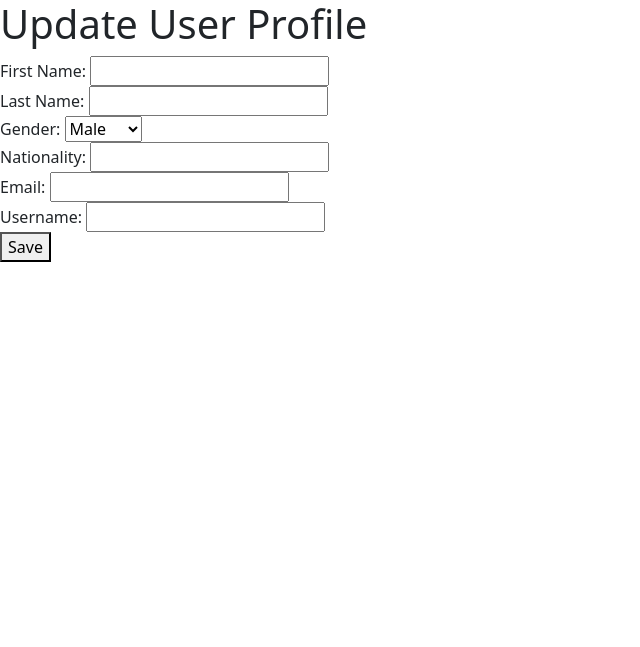
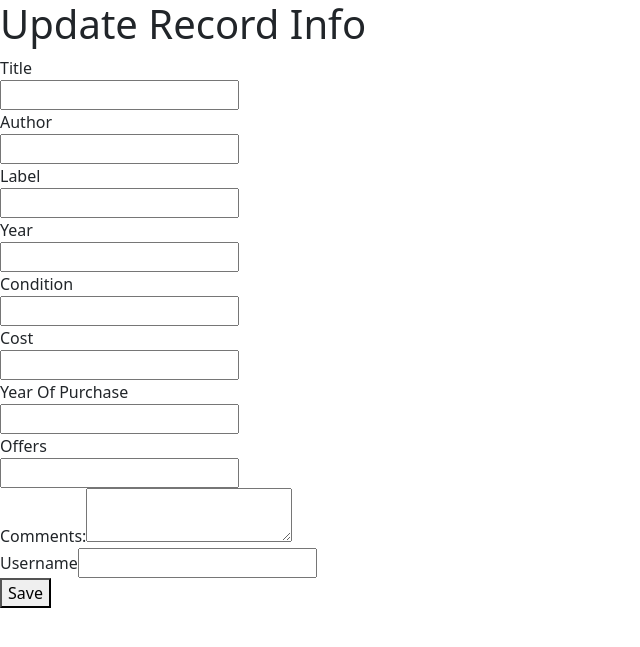
Before and after one commit to AndreaCignoni/Restful_API_Project, a Flask app: template BigProject/app/templates/recordUpdate.html in a window 1280 px wide. Shown: the top 647 px of the page, without its empty margins (0-640 px from the left). Run offline with Flask 3, Linux system fonts and the light colour scheme; the template is opened without the code that fills it, so the values that code supplies are empty; parts of the project's set-up code (start-up, migrations or seed data) failed here and were passed over; some libraries are stand-ins or nearby versions.

Commit message:
Correcting my Update endpoints

```diff
--- a/BigProject/app/main.py
+++ b/BigProject/app/main.py
@@ -346,38 +346,42 @@ def search_recordID(record_id):
         # If no record is found, return error message
         return jsonify({"error": "Record not found"}), 404
 
-# Endpoint to update a record's detail
-@app.route('/records/<int:id>/update', methods=['PUT', 'GET'])
+# Endpoint to update a record's details
+@app.route('/records/<int:record_id>/update', methods=['PUT', 'GET'])
 def update_record(record_id):
-    if request.method == 'GET':
-        # Render the recordUpdate.html template for GET requests
-        return render_template('recordUpdate.html')
-
     try:
-        data = request.json
-        cursor.execute("""
-        UPDATE records
-        SET title = %s, author = %s, label = %s, year = %s, condition = %s, cost = %s, year_of_purchase = %s, comments = %s
-        WHERE record_id = %s
-        """, (
-            data.get('title'),
-            data.get('author'),
-            data.get('label'),
-            data.get('year'),
-            data.get('condition'),
-            data.get('cost'),
-            data.get('year_of_purchase'),
-            data.get('comments'),
-            record_id
-        ))
-        conn.commit()
-
-        if cursor.rowcount > 0:
-            return jsonify({"message": "Record form updated successfully"}), 200
-        else:
-            return jsonify({"error": "Record not found"}), 404
+        if request.method == 'GET':
+            with conn.cursor() as cursor:
+                cursor.execute("SELECT * FROM records WHERE record_id = %s", (record_id,))
+                record = cursor.fetchone()
+                if record:
+                    return render_template('recordUpdate.html', record=record), 200
+                else:
+                    return render_template('recordUpdate.html', error='Record not found'), 404
+        elif request.method == 'PUT':
+            data = request.json
+            cursor.execute("""
+            UPDATE records
+            SET title = %s, author = %s, label = %s, year = %s, condition = %s, cost = %s, year_of_purchase = %s, comments = %s
+            WHERE record_id = %s
+            """, (
+                data.get('title'),
+                data.get('author'),
+                data.get('label'),
+                data.get('year'),
+                data.get('condition'),
+                data.get('cost'),
+                data.get('year_of_purchase'),
+                data.get('comments'),
+                record_id
+            ))
+            conn.commit()
+            if cursor.rowcount > 0:
+                return jsonify({"message": "Record form updated successfully"}), 200
+            else:
+                return jsonify({"error": "Record not found"}), 404
     except Exception as e:
-        return jsonify({"error": f"An error occurred: {str(e)}"}), 500
+        return jsonify({'error': f"An error occurred: {str(e)}"}), 500
 
 # Endpoint to DELETE a registered record
 @app.route('/records/<title>/delete', methods=['DELETE'])
--- a/BigProject/app/templates/recordUpdate.html
+++ b/BigProject/app/templates/recordUpdate.html
@@ -4,81 +4,79 @@
     <meta charset="UTF-8">
     <meta name="viewport" content="width=device-width, initial-scale=1.0">
     <link href="https://cdn.jsdelivr.net/npm/bootstrap@5.2.2/dist/css/bootstrap.min.css" rel="stylesheet" integrity="sha384-Zenh87qX5JnK2Jl0vWa8Ck2rdkQ2Bzep5IDxbcnCeuOxjzrPF/et3URy9Bv1WTRi" crossorigin="anonymous">
-    <title>Update User Profile</title>
+    <title>Update Record Info</title>
 </head>
 <body>
-    <h1>Update User Profile</h1>
+    <h1>Update Record Info</h1>
     <form id="updateForm">
-        <div>
-            <label for="fname">First Name:</label>
-            <input type="text" id="fname" name="fname" value="{{ user.fname }}">
-        </div>
-        <div>
-            <label for="lname">Last Name:</label>
-            <input type="text" id="lname" name="lname" value="{{ user.lname }}">
-        </div>
-        <div>
-            <label for="gender">Gender:</label>
-            <select id="gender" name="gender">
-                <option value="male" {% if user.gender == 'male' %} selected {% endif %}>Male</option>
-                <option value="female" {% if user.gender == 'female' %} selected {% endif %}>Female</option>
-                <option value="other" {% if user.gender == 'other' %} selected {% endif %}>Other</option>
-            </select>
-        </div>
-        <div>
-            <label for="nationality">Nationality:</label>
-            <input type="text" id="nationality" name="nationality" value="{{ user.nationality }}">
-        </div>
-        <div>
-            <label for="email">Email:</label>
-            <input type="email" id="email" name="email" value="{{ user.email }}">
-        </div>
-        <div>
-            <label for="username">Username:</label>
-            <input type="text" id="username" name="username" value="{{ user.username }}">
-        </div>
-        <div>
-            <button type="submit">Save</button>
-        </div>
+        Title<br><input type="text" id="title" name="title" autocomplete="title" required><br>
+        Author<br><input type="text" id="author" name="author" autocomplete="author" required><br>
+        Label<br><input type="text" id="label" name="label" autocomplete="label"><br>
+        Year<br><input type="number" id="year" name="year" autocomplete="year" required><br>
+        Condition<br><input type="text" id="condition" name="condition" autocomplete="condition" required><br>
+        Cost<br><input type="number" id="cost" name="cost" autocomplete="cost" required><br>
+        Year Of Purchase<br><input type="number" id="year_of_purchase" name="year_of_purchase" autocomplete="year_of_purchase" required><br>
+        Offers<br><input type="text" id="offers" name="offers"><br>
+        Comments:<textarea id="comments" name="comments"></textarea><br>
+        Username<input type="text" id="username" name="username" autocomplete="username" required><br>
+        <button type="submit">Save</button>
     </form>
 
+    <div id="message" style="display:none;"></div>
+
+    <script src="https://code.jquery.com/jquery-3.6.0.min.js"></script>
     <script>
-        // Function to get the user ID from the URL query string
-        function getUserIdFromUrl() {
+        // Function to get the record ID from the URL query string
+        function getRecordIdFromUrl() {
             var urlParams = new URLSearchParams(window.location.search);
-            var userId = urlParams.get('id');
-            if (!userId) {
-                console.error('User ID not found in URL');
+            var recordId = urlParams.get('id');
+            if (!recordId) {
+                console.error('Record ID not found in URL');
             }
-            return userId;
+            return recordId;
         }
 
-        // Function to update profile
-        function updateProfile() {
-            var userId = getUserIdFromUrl();
-            if (!userId) return; // Exit if user ID is not found
+        // Function to update record
+        function updateRecord() {
+            var recordId = getRecordIdFromUrl();
+            if (!recordId) return; // Exit if record ID is not found
 
-            var data = {
-                // Your data here
-            };
+            var record = {};
+            var updatedRecord = document.getElementById("updateForm");
+            record.title = updatedRecord.querySelector('input[name="title"]').value;
+            record.author = updatedRecord.querySelector('input[name="author"]').value;
+            record.label = updatedRecord.querySelector('input[name="label"]').value;
+            record.year = updatedRecord.querySelector('input[name="year"]').value;
+            record.condition = updatedRecord.querySelector('input[name="condition"]').value;
+            record.cost = updatedRecord.querySelector('input[name="cost"]').value;
+            record.year_of_purchase = updatedRecord.querySelector('input[name="year_of_purchase"]').value;
+            record.offers = updatedRecord.querySelector('input[name="offers"]').value.split(',').map(Number); // Convert to array of numbers
+            record.comments = updatedRecord.querySelector('textarea[name="comments"]').value.split(','); // Convert to array of strings
+            record.username = updatedRecord.querySelector('input[name="username"]').value;
 
             $.ajax({
-                url: '/users/' + userId + '/profile/update',
+                url: '/records/' + recordId + '/update',
                 type: 'PUT',
                 contentType: 'application/json',
-                data: JSON.stringify(data),
+                data: JSON.stringify(record),
                 success: function(response) {
                     document.getElementById('updateForm').reset();
-                    document.getElementById('message').innerHTML = 'User profile updated successfully.';
+                    document.getElementById('message').innerHTML = 'Record updated successfully.';
                     document.getElementById('message').style.display = 'block';
                 },
                 error: function(xhr, status, error) {
-                    console.error('Error updating user profile: ' + error);
-                    document.getElementById('message').innerHTML = 'Error updating user profile.';
+                    console.error('Error updating record: ' + error);
+                    document.getElementById('message').innerHTML = 'Error updating record profile.';
                     document.getElementById('message').style.display = 'block';
                 }
             });
         }
+
+        // Submit form on button click
+        $(document).on("submit", "#updateForm", function(event){
+            event.preventDefault();
+            updateRecord();
+        });
     </script>
 </body>
 </html>
```
Also changed, not shown: BigProject/app/templates/allRecords.html (+4 -3 lines).
